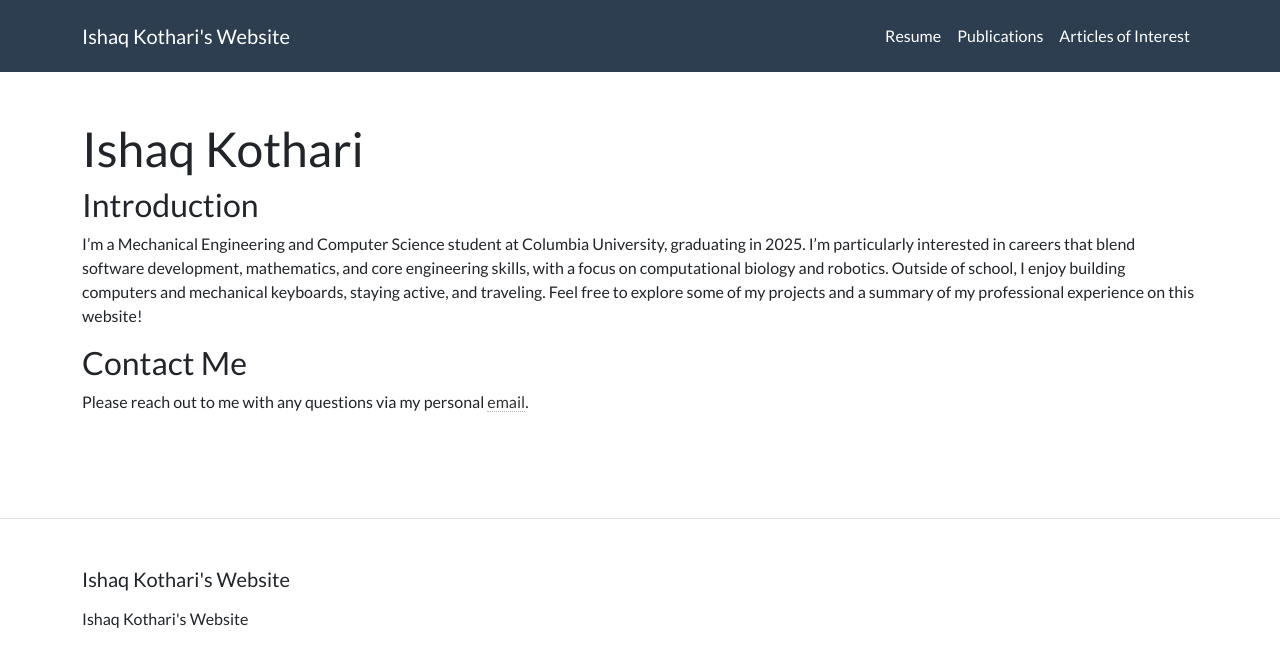
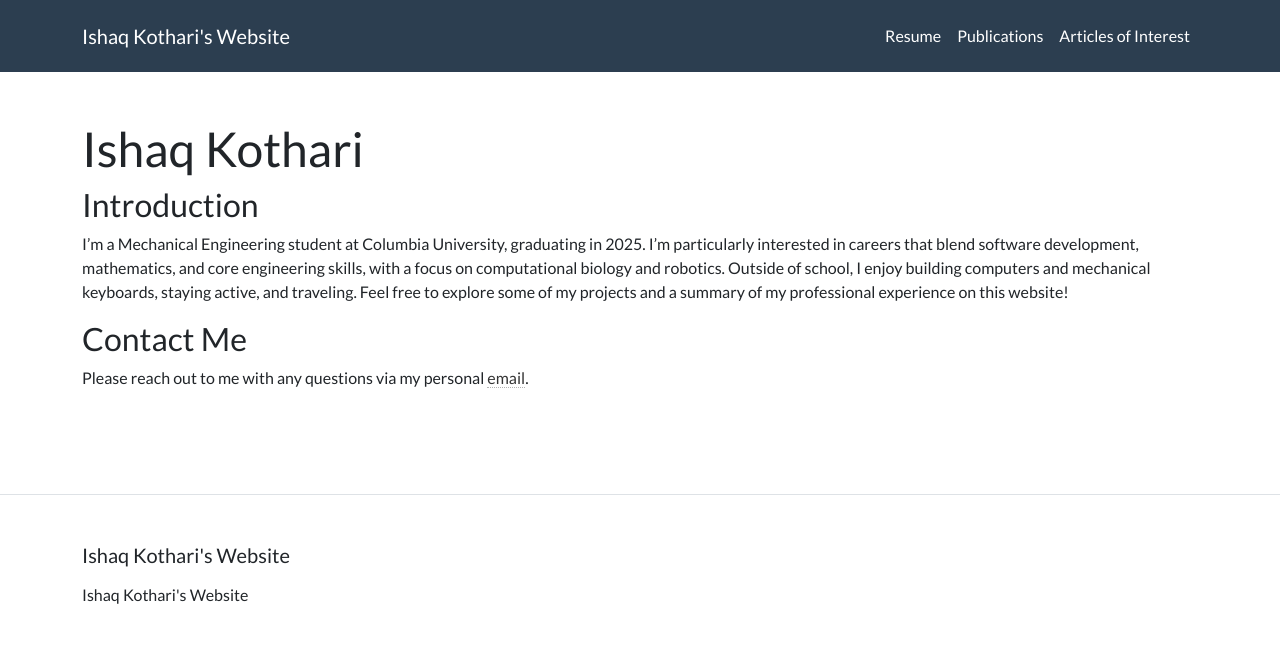
Before and after one commit to ishaqkothari/ishaqkothari.github.io, a Jekyll site: the page built from index.md, in a window 1280 px wide. Shown: the top 667 px of the page. Built offline with Jekyll 4.4.1, drawn with Linux system fonts in a browser that asks for light colours.

Commit message:
Update index.md

```diff
--- a/index.md
+++ b/index.md
@@ -10,7 +10,7 @@ image:
 <h3 class="small_title">Introduction</h3>
 
 <p class="paragraph">
-I’m a Mechanical Engineering and Computer Science student at Columbia University, graduating in 2025. I’m particularly interested in careers that blend software development, mathematics, and core engineering skills, with a focus on computational biology and robotics. Outside of school, I enjoy building computers and mechanical keyboards, staying active, and traveling. Feel free to explore some of my projects and a summary of my professional experience on this website!</p>
+I’m a Mechanical Engineering student at Columbia University, graduating in 2025. I’m particularly interested in careers that blend software development, mathematics, and core engineering skills, with a focus on computational biology and robotics. Outside of school, I enjoy building computers and mechanical keyboards, staying active, and traveling. Feel free to explore some of my projects and a summary of my professional experience on this website!</p>
 
 <h3 class="small_title">Contact Me</h3>
 
```
